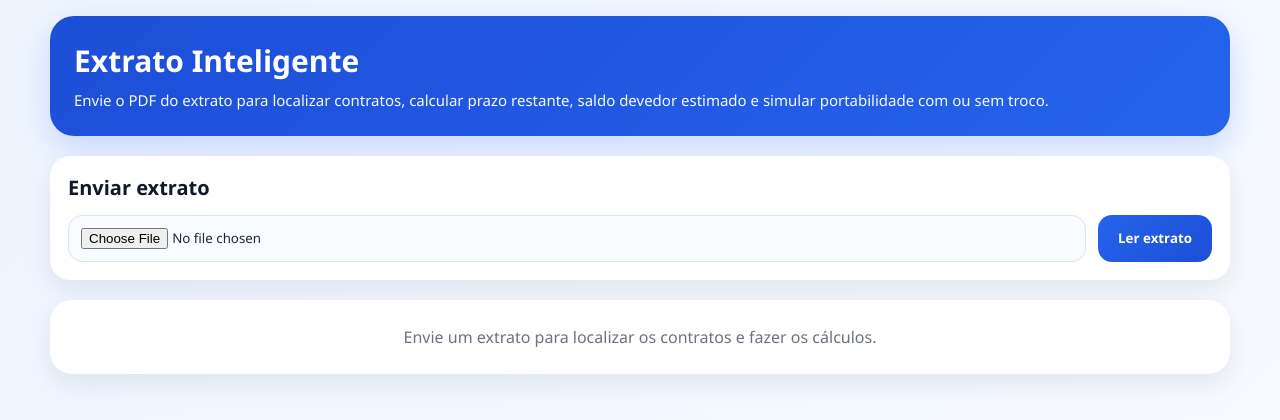
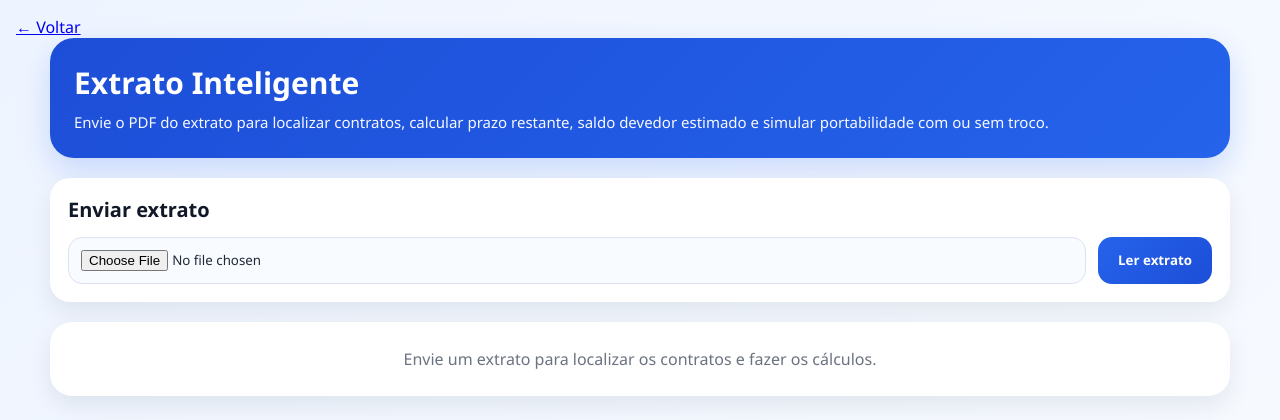
Before and after one commit to jwmister21/smartzen, a Flask app: page /teste_extrato in a window 1280 px wide. Shown: the top 420 px of the page. Run offline with Flask 3, Linux system fonts and the light colour scheme; data that the repository does not hold is empty; some libraries are stand-ins or nearby versions.

Commit message:
Update teste_extrato.html

```diff
--- a/templates/teste_extrato.html
+++ b/templates/teste_extrato.html
@@ -4,6 +4,8 @@
     <meta charset="UTF-8">
     <meta name="viewport" content="width=device-width, initial-scale=1.0">
     <title>Extrato Inteligente - SMART ZEN</title>
+
+    <a href="/dashboard" class="btn-voltar">← Voltar</a>
     <style>
         * {
             margin: 0;
```
